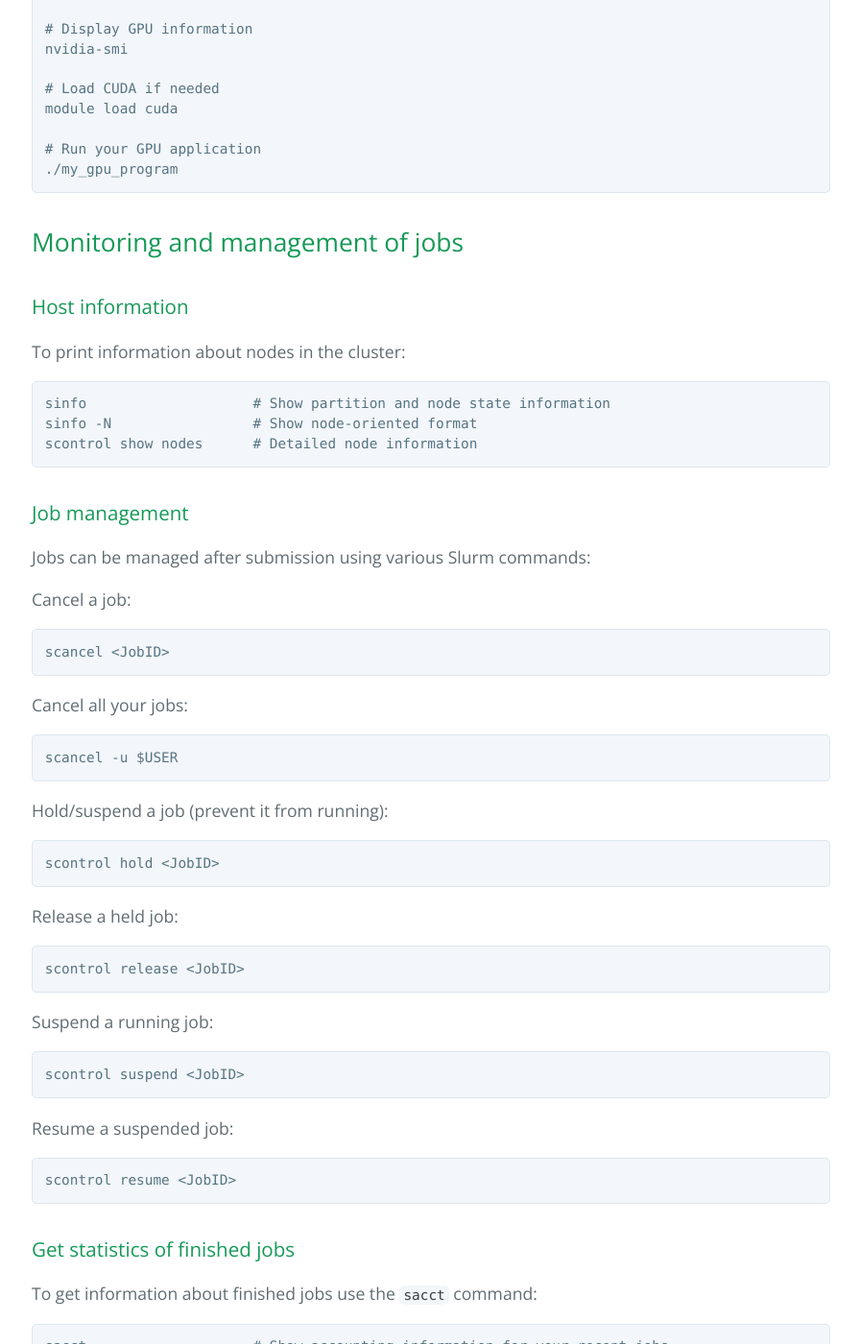
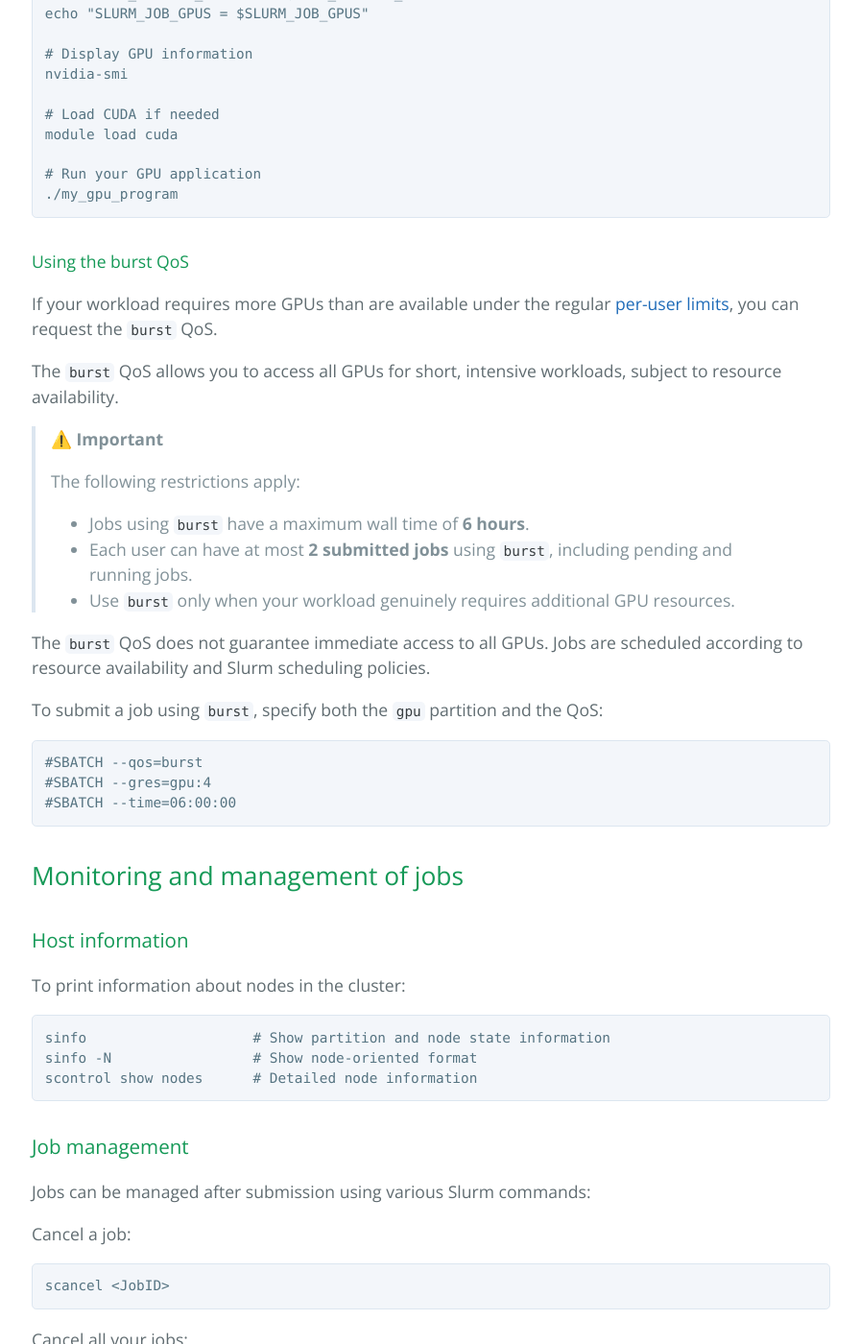
Before and after one commit to HybridScale/orthus, a Jekyll site: the page built from running.md, in a window 1280 px wide and 1400 px high, scrolled down 9308 px. Shown: the whole window at 96% size, without its empty margins (191-1087 px from the left). Built offline with Jekyll 4.4.1, drawn with Linux system fonts in a browser that asks for light colours.

Commit message:
add burst qos

````diff
--- a/running.md
+++ b/running.md
@@ -24,6 +24,7 @@ order: 3
     - [Parallel jobs](#parallel-jobs)
         - [MPI + OpenMP](#mpi-with-openmp-threads)
     - [GPU jobs](#gpu-jobs)
+        - [QoS burst](#using-the-burst-qos)
 5. [Monitoring and management of jobs](#monitoring-and-management-of-jobs)
     - [Host information](#host-information)
     - [Job management](#job-management)
@@ -357,6 +358,27 @@ module load cuda
 # Run your GPU application
 ./my_gpu_program
 ```
+#### Using the burst QoS
+
+If your workload requires more GPUs than are available under the regular [per-user limits](#partitions-and-resource-limits), you can request the `burst` QoS.
+
+The `burst` QoS allows you to access all GPUs for short, intensive workloads, subject to resource availability.
+
+> **⚠️ Important**
+>
+> The following restrictions apply:
+> - Jobs using `burst` have a maximum wall time of **6 hours**.
+> - Each user can have at most **2 submitted jobs** using `burst`, including pending and running jobs.
+> - Use `burst` only when your workload genuinely requires additional GPU resources.
+
+The `burst` QoS does not guarantee immediate access to all GPUs. Jobs are scheduled according to resource availability and Slurm scheduling policies.
+
+To submit a job using `burst`, specify both the `gpu` partition and the QoS:
+```bash
+#SBATCH --qos=burst
+#SBATCH --gres=gpu:4
+#SBATCH --time=06:00:00
+```
 
 ## Monitoring and management of jobs
 
````
